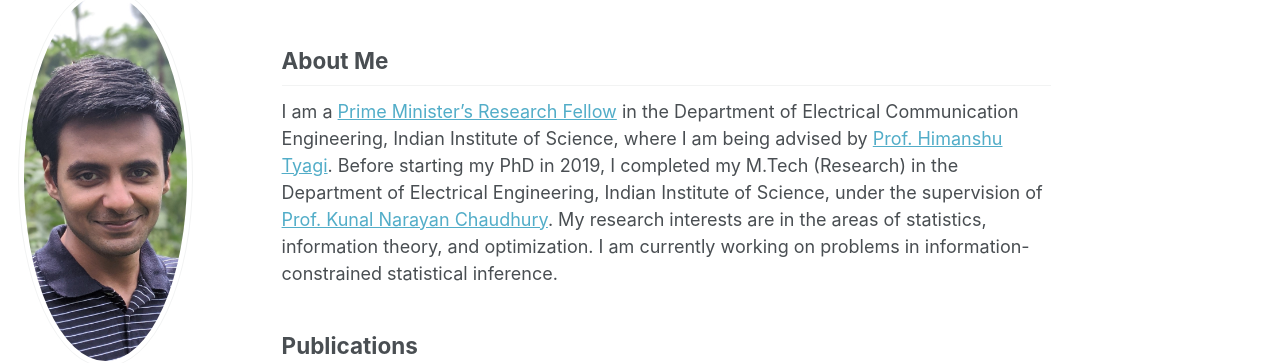
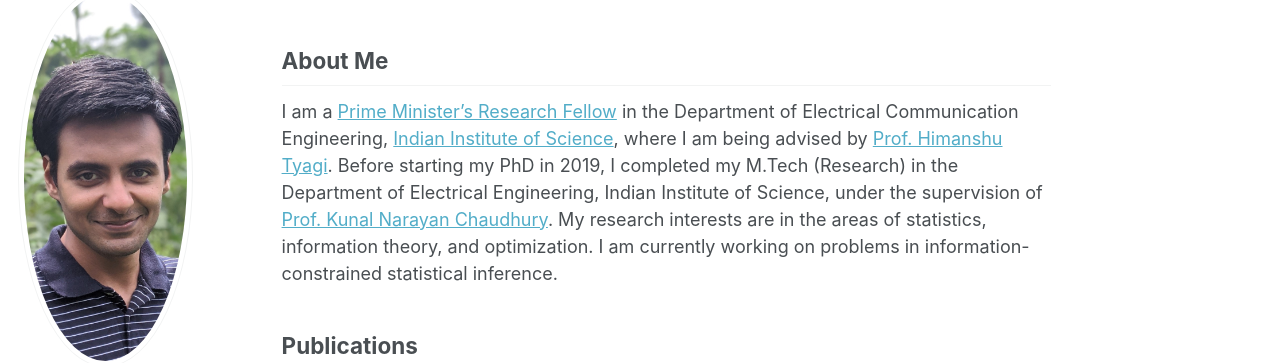
Before and after one commit to aditya-vs/aditya-vs.github.io, a Jekyll site: the page built from _pages/about.md, in a window 1280 px wide and 1170 px high. Shown: the part 130-493 px from the top of the window. Built offline with Jekyll 4.4.1, drawn with Linux system fonts in a browser that asks for light colours; part of the change alters nothing that is shown.

```diff
--- a/_pages/about.md
+++ b/_pages/about.md
@@ -9,7 +9,7 @@ redirect_from:
 ---
 
 ## About Me
-I am a [Prime Minister's Research Fellow](https://pmrf.in/) in the Department of Electrical Communication Engineering, Indian Institute of Science, where I am being advised by [Prof. Himanshu Tyagi](https://ece.iisc.ac.in/~htyagi/). Before starting my PhD in 2019, I completed my M.Tech (Research) in the Department of Electrical Engineering, Indian Institute of Science, under the supervision of [Prof. Kunal Narayan Chaudhury](https://sites.google.com/site/kunalnchaudhury/). My research interests are in the areas of statistics, information theory, and optimization. I am currently working on problems in information-constrained statistical inference.
+I am a [Prime Minister's Research Fellow](https://pmrf.in/) in the Department of Electrical Communication Engineering, [Indian Institute of Science](https://iisc.ac.in/), where I am being advised by [Prof. Himanshu Tyagi](https://ece.iisc.ac.in/~htyagi/). Before starting my PhD in 2019, I completed my M.Tech (Research) in the Department of Electrical Engineering, Indian Institute of Science, under the supervision of [Prof. Kunal Narayan Chaudhury](https://sites.google.com/site/kunalnchaudhury/). My research interests are in the areas of statistics, information theory, and optimization. I am currently working on problems in information-constrained statistical inference.
 
 
 ## Publications
```
